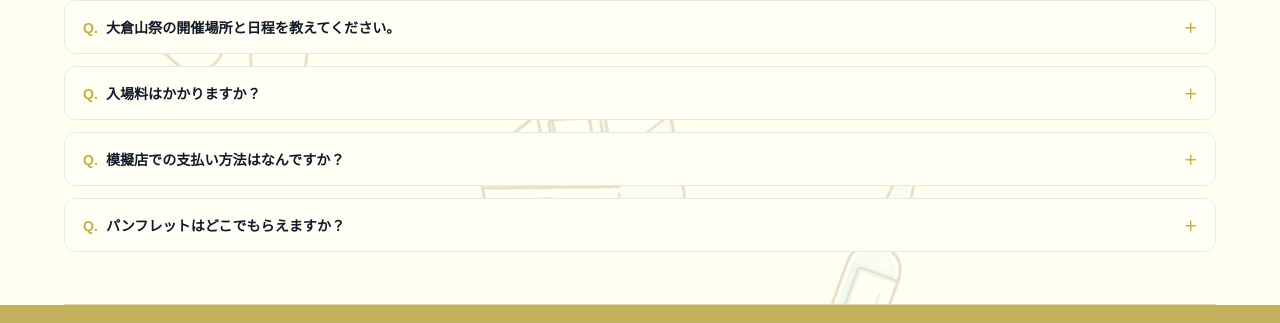
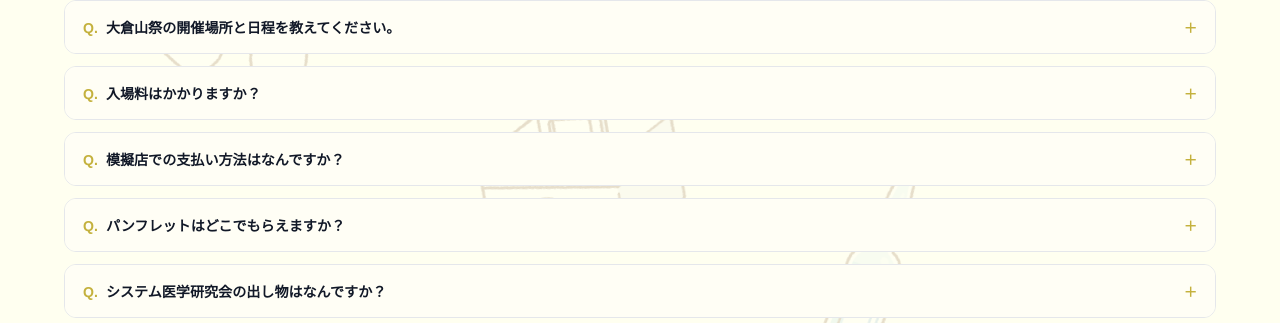
Before and after one commit to tomato111git/2026-okurayamasai-web, a website: page src/faq.ejs in a window 1280 px wide. Shown: the part 263-586 px from the top of the page. Drawn offline with nearby package versions, Linux system fonts and the light colour scheme; files that its build step writes are made by us from their sources.

Commit message:
10/27(4)

```diff
--- a/src/faq.ejs
+++ b/src/faq.ejs
@@ -14,6 +14,10 @@
     {
         q: 'パンフレットはどこでもらえますか？',
         a: '本サイトのパンフレットページ(製作中)にてダウンロードするか、現地にてお配りしております。'
+    },
+    {
+        q: 'システム医学研究会の出し物はなんですか？',
+        a: 'VRジェットコースターです。ぜひお楽しみください！'
     }
   ];
 %>
```
Also changed, not shown: docs/faq.html.
